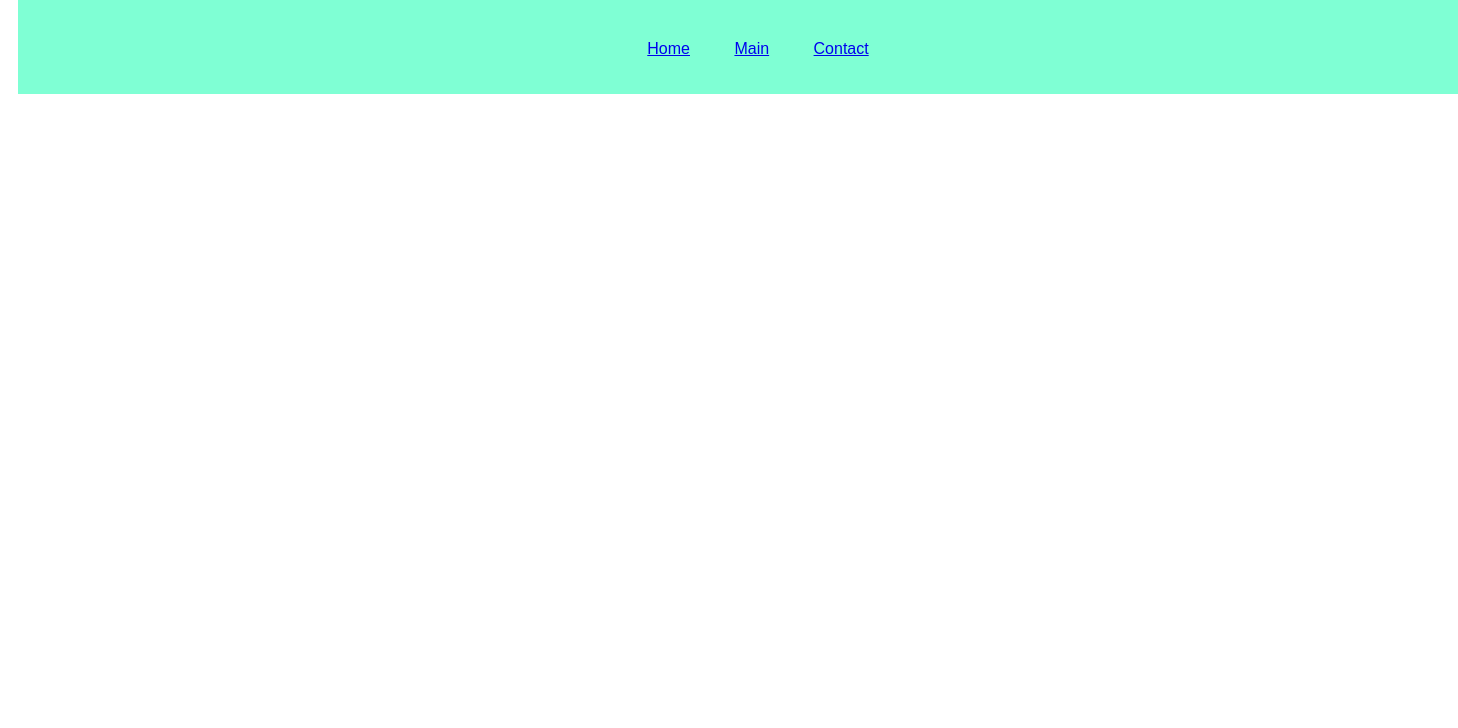
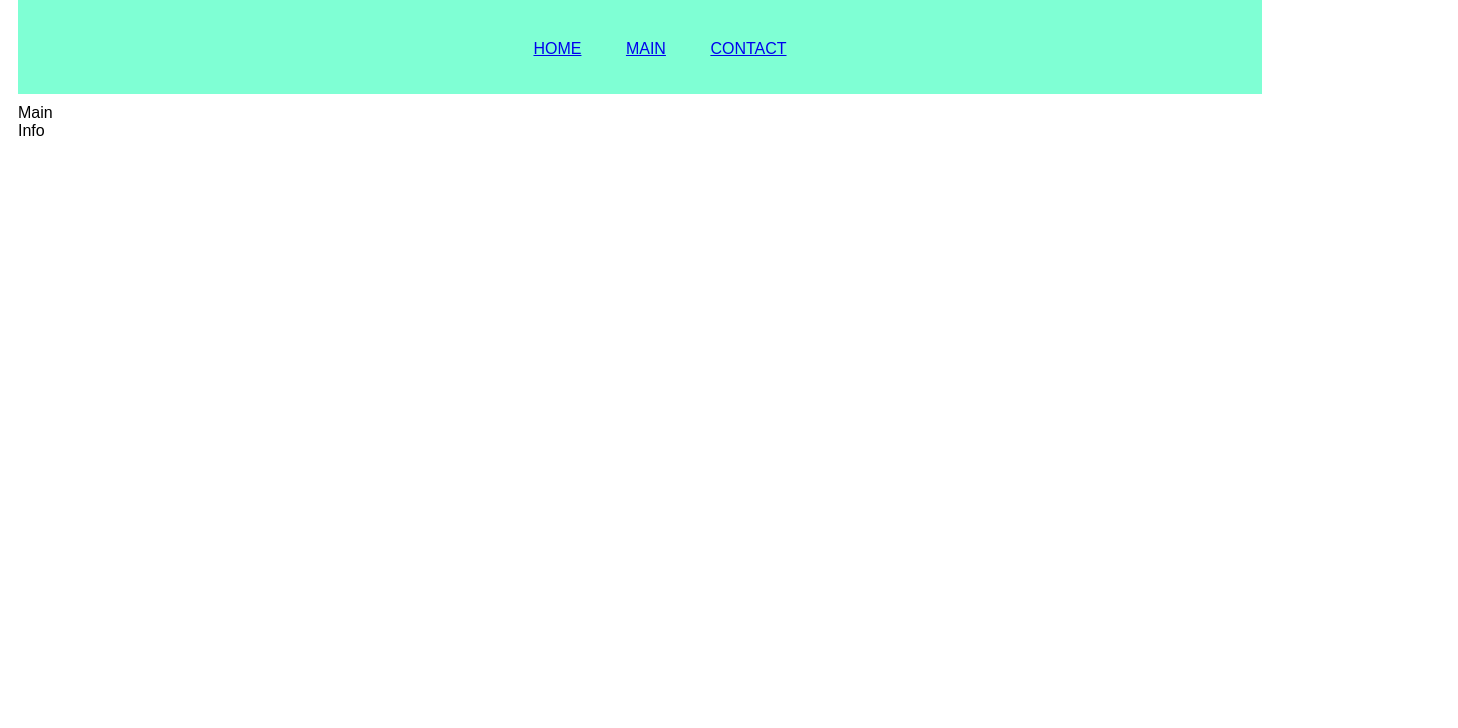
Before and after one commit to Shokhrukh-Barotov/Petproject-SHSH, a plain HTML site: page index.html in a window 1280 px wide. Shown: the part 72-800 px from the top of the page, 1458 px wide, since content can reach past the window. Drawn offline with Linux system fonts and the light colour scheme.

Commit message:
Added main section

```diff
--- a/CSS/main.css
+++ b/CSS/main.css
@@ -3,10 +3,9 @@ body{
 }
 
 .container{
-    width: 1440px;
+    width: auto;
     margin-left: 10px;
     margin-right: 10px;
-    text-align: center;
 }
 
 .header{
@@ -15,12 +14,14 @@ body{
     background-color: aquamarine;
     margin-top: 10px;
     margin-bottom: 10px;
+    text-align: center;
 }
 
 .navbar__brand{
     display: inline-block;
     padding: 10px;
     margin: 10px;
+    box-sizing: border-box;
 }
 
 .navbar__item{
@@ -28,4 +29,6 @@ body{
     list-style: none;
     padding: 10px;
     margin: 10px;
+    text-transform: uppercase;
+    box-sizing: border-box;
 }
--- a/index.html
+++ b/index.html
@@ -29,5 +29,17 @@
             </nav>
         </header>
     </div>
+
+    <!--Main section-->
+    <div class="container">
+        <section class="main-section">
+            <div class="main-section__header">
+                Main
+            </div>
+            <div class="main-section__info">
+                Info
+            </div>
+        </section>
+    </div>
 </body>
 </html>
```
